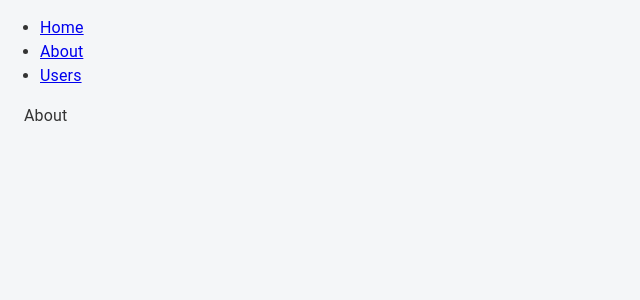
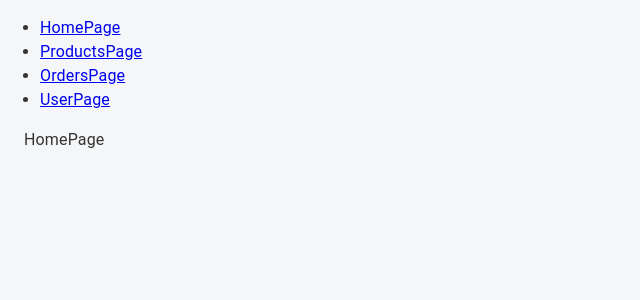
Before and after one commit to Rivenn-AI/Burak-react, a React (Create React App) app: page /about in a window 1280 px wide. Shown: the top 300 px of the page, without its empty margins (0-640 px from the left). Built offline with nearby package versions, Linux system fonts and the light colour scheme.

Commit message:
fix: develop screen based companents

```diff
--- a/src/app/App.tsx
+++ b/src/app/App.tsx
@@ -2,10 +2,11 @@ import React from "react";
 import "../css/app.css";
 import { Box, Button, Container, Stack, Typography } from "@mui/material";
 import { RippleBadge } from "./MaterialTheme/styled";
-
 import { Link, Route, Switch } from "react-router-dom";
-import { About } from "./screens/About";
-import { Users } from "./screens/Users";
+import { HomePage } from "./screens/homePage";
+import { ProductsPage } from "./screens/productPage";
+import { OrdersPage } from "./screens/orderPage";
+import { UserPage } from "./screens/userPage";
 
 function App() {
   return (
@@ -13,13 +14,16 @@ function App() {
       <nav>
         <ul>
           <li>
-            <Link to="/">Home</Link>
+            <Link to="/">HomePage</Link>
           </li>
           <li>
-            <Link to="/about">About</Link>
+            <Link to="/products">ProductsPage</Link>
           </li>
           <li>
-            <Link to="/users">Users</Link>
+            <Link to="/orders">OrdersPage</Link>
+          </li>
+          <li>
+            <Link to="/member-page">UserPage</Link>
           </li>
         </ul>
       </nav>
@@ -27,23 +31,24 @@ function App() {
       {/* A <Switch> looks through its children <Route>s and
           renders the first one that matches the current URL. */}
       <Switch>
-        <Route path="/about">
-          <About />
+        <Route path="/products">
+          <ProductsPage />
         </Route>
 
-        <Route path="/users">
-          <Users />
+        <Route path="/orders">
+          <OrdersPage />
+        </Route>
+
+        <Route path="/member-page">
+          <UserPage />
         </Route>
 
         <Route path="/">
-          <Home />
+          <HomePage />
         </Route>
       </Switch>
     </div>
   );
 }
-function Home() {
-  return <Container>Home</Container>;
-}
 
 export default App;
--- a/src/app/screens/About.tsx
+++ /dev/null
@@ -1,5 +0,0 @@
-import { Container } from "@mui/material";
-
-export function About() {
-  return <Container>About</Container>;
-}
--- a/src/app/screens/Users.tsx
+++ /dev/null
@@ -1,5 +0,0 @@
-import { Container } from "@mui/material";
-
-export function Users() {
-  return <Container>Users</Container>;
-}
--- /dev/null
+++ b/src/app/screens/helpPage/index.tsx
@@ -0,0 +1,5 @@
+import { Container } from "@mui/material";
+
+export function helpPage() {
+  return <Container>helpPage</Container>;
+}
--- /dev/null
+++ b/src/app/screens/homePage/index.tsx
@@ -0,0 +1,5 @@
+import { Container } from "@mui/material";
+
+export function HomePage() {
+  return <Container>HomePage</Container>;
+}
--- /dev/null
+++ b/src/app/screens/orderPage/index.tsx
@@ -0,0 +1,5 @@
+import { Container } from "@mui/material";
+
+export function OrdersPage() {
+  return <Container>OrdersPage</Container>;
+}
--- /dev/null
+++ b/src/app/screens/productPage/index.tsx
@@ -0,0 +1,5 @@
+import { Container } from "@mui/material";
+
+export function ProductsPage() {
+  return <Container>ProductsPage</Container>;
+}
--- /dev/null
+++ b/src/app/screens/userPage/index.tsx
@@ -0,0 +1,5 @@
+import { Container } from "@mui/material";
+
+export function UserPage() {
+  return <Container>UserPage</Container>;
+}
```
